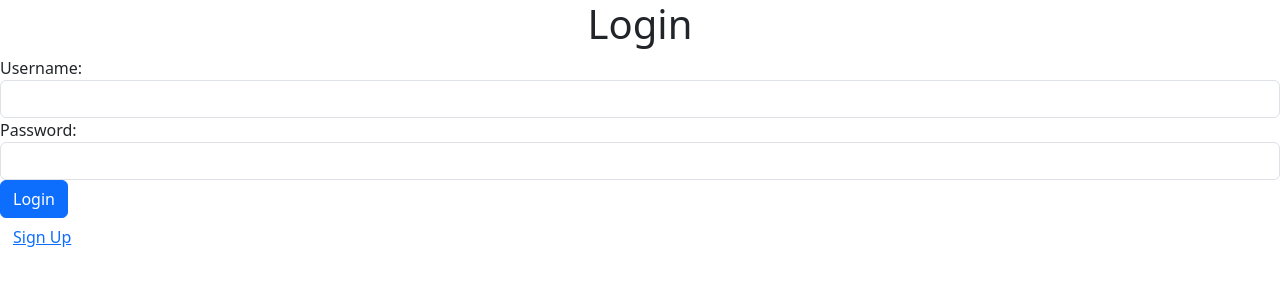
After one commit to muditgoel135/Base-Flask-App, a Flask app: page /login in a window 1280 px wide. The commit adds this page. Shown: the top 300 px of the page. Run offline with Flask 3, Linux system fonts and the light colour scheme; some libraries are stand-ins or nearby versions.

Commit message:
Added user sign in

```diff
--- a/app.py
+++ b/app.py
@@ -1,21 +1,95 @@
-from flask import Flask, render_template
+from flask import Flask, render_template, request, redirect, url_for, session
+from flask_sqlalchemy import SQLAlchemy
 from dotenv import load_dotenv
 import os
+import random
 
 load_dotenv()
 
 app = Flask(__name__)
+app.secret_key = os.getenv("SECRET_KEY") or random.getrandbits(128).to_bytes(16, "big")
+app.config["SQLALCHEMY_DATABASE_URI"] = "sqlite:///base_app.db"
+db = SQLAlchemy(app)
+
+
+class User(db.Model):
+    id = db.Column(db.Integer, primary_key=True)
+    username = db.Column(db.String(80), unique=True, nullable=False)
+    password = db.Column(db.String(120), unique=True, nullable=False)
+
+
+with app.app_context():
+    db.create_all()
 
 
 @app.route("/")
 def homepage():
-    return render_template("index.html")
+    if not session.get("user_id"):
+        return redirect(url_for("login"))
+
+    return render_template(
+        "index.html", username=User.query.get(session["user_id"]).username
+    )
+
+
+@app.route("/login", methods=["GET", "POST"])
+def login():
+    if request.method == "POST":
+        username = request.form["username"]
+        password = request.form["password"]
+        user = User.query.filter_by(username=username, password=password).first()
+        if user:
+            session["user_id"] = user.id
+            return redirect(url_for("homepage"))
+        else:
+            return render_template("login.html", error="Invalid credentials")
+    return render_template("login.html")
+
+
+@app.route("/signup", methods=["GET", "POST"])
+def signup():
+    if request.method == "POST":
+        username = request.form["username"]
+        password = request.form["password"]
+        if not username in [
+            user.username for user in User.query.with_entities(User.username).all()
+        ] and not password in [
+            user.password for user in User.query.with_entities(User.password).all()
+        ]:
+            user = User(username=username, password=password)
+            with app.app_context():
+                db.session.add(user)
+                db.session.commit()
+            return redirect(url_for("login"))
+        else:
+            return render_template("signup.html", error="Username already exists")
+    return render_template("signup.html")
+
+
+@app.route("/logout")
+def logout():
+    session.pop("user_id", None)
+    return redirect(url_for("login"))
+
+
+@app.route("/delete_account", methods=["POST"])
+def delete_account():
+    if not session.get("user_id"):
+        return redirect(url_for("login"))
+    user_id = session.get("user_id")
+    user = User.query.get(user_id)
+    if user:
+        with app.app_context():
+            db.session.delete(user)
+            db.session.commit()
+    session.pop("user_id", None)
+    return redirect(url_for("login"))
 
 
 if __name__ == "__main__":
     app.run(
         debug=os.getenv("DEBUG") == "True",
         host=os.getenv("HOST"),
-        port=int(os.getenv("PORT")),
+        port=int(os.getenv("PORT")) if os.getenv("PORT") else 5000,
         use_reloader=os.getenv("DEBUG") == "True",
     )
--- /dev/null
+++ b/static/style.css
@@ -0,0 +1,3 @@
+h1 {
+    text-align: center;
+}
--- /dev/null
+++ b/templates/login.html
@@ -0,0 +1,28 @@
+<!DOCTYPE html>
+<html lang="en">
+
+<head>
+    <meta charset="UTF-8">
+    <meta name="viewport" content="width=device-width, initial-scale=1.0">
+    <title>Ollama chat login</title>
+    <link rel="stylesheet" href="{{ url_for('static', filename='style.css') }}">
+    <link rel="stylesheet" href="{{ url_for('static', filename='bootstrap-css/bootstrap.min.css') }}">
+</head>
+
+<body>
+    <h1>Login</h1>
+    <form method="POST" action="{{ url_for('login') }}">
+        <div class="form-group">
+            <label for="username">Username:</label>
+            <input type="text" id="username" name="username" class="form-control" required>
+        </div>
+        <div class="form-group">
+            <label for="password">Password:</label>
+            <input type="password" id="password" name="password" class="form-control" required>
+        </div>
+        <button type="submit" class="btn btn-primary">Login</button>
+    </form>
+    <a href="{{ url_for('signup') }}" class="btn btn-link">Sign Up</a>
+</body>
+
+</html>
```
Also changed, not shown: templates/index.html (+5 -6 lines), templates/signup.html (added, +28 -0 lines), static/styles.css (deleted).
